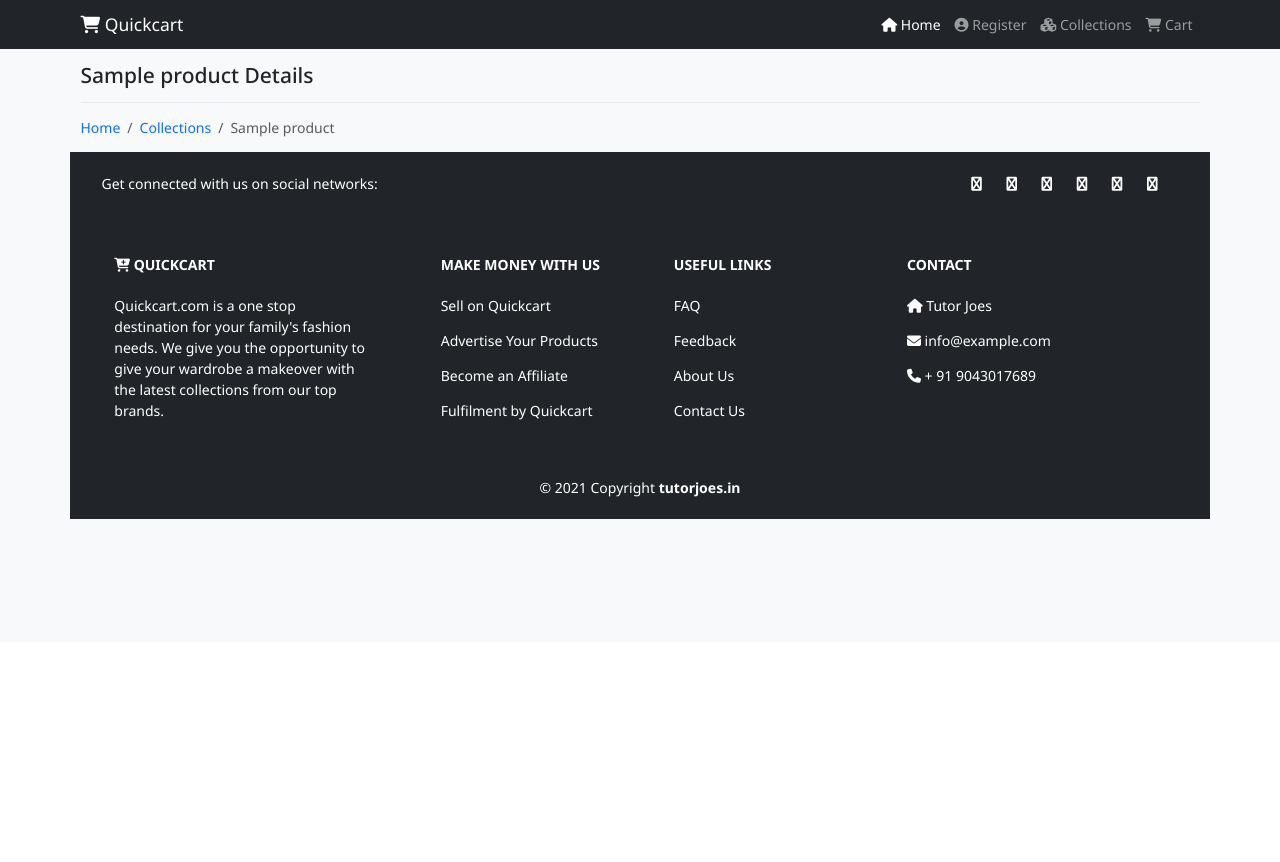
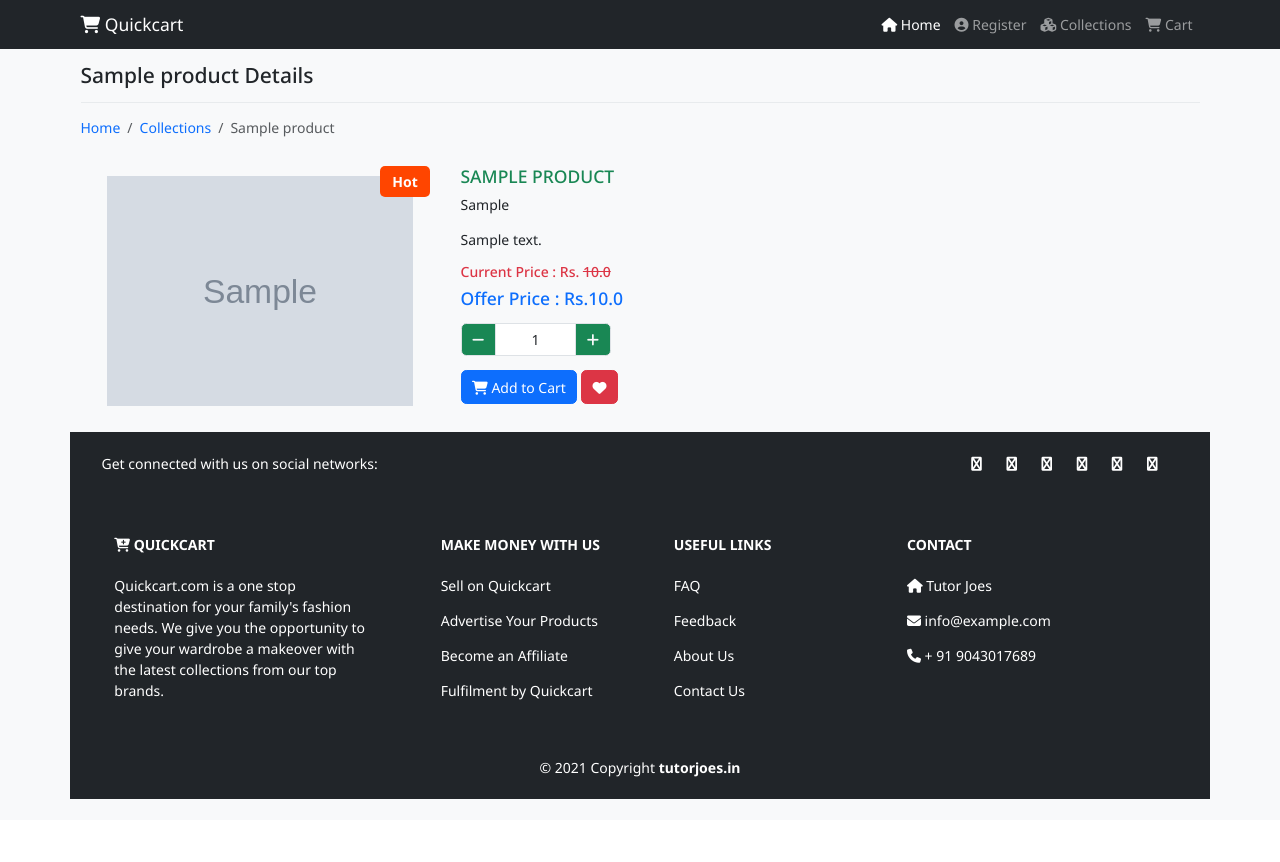
Before and after one commit to Thirumalai24/quickcart, a Django app: template shop/templates/shop/products/product_details.html in a window 1280 px wide. Before the commit the page ends 519 px from the top, so only its background shows below. Run offline with Django 5.2, Linux system fonts and the light colour scheme; the template is opened without the code that fills it: values that come from a table or form of the project are taken from there, others are empty; tables that the repository leaves empty hold one stand-in row (values such as "Sample post"); grey boxes marked "Sample" are stand-in pictures.

Commit message:
index page css

```diff
--- a/shop/templates/shop/collections.html
+++ b/shop/templates/shop/collections.html
@@ -3,7 +3,7 @@
   Registration | ShopKart
 {% endblock title %}
 {% block content %}
-  <section class="py-5 text-center container"  style="margin-top:70px;">
+  <section class="py-5 text-center container"  style="margin-top:50px;">
     <div class="row py-lg-5">
       <div class="col-lg-6 col-md-8 mx-auto">
         <h1 class="fw-light">Bestsellers</h1>
@@ -26,7 +26,7 @@
         {% for item in category %}
         <div class="col-md-4 col-lg-3">
           <div class="card my-3">
-            <img src="{{item.image.url}}"  class="card-image-top" alt="Categories">
+            <img src="{{item.image.url}}"  class="card-image-top product-image" alt="Categories">
             <a href="{% url 'collections' item.name %}">
             <div class="card-body">
               <h5 class="card-title text-primary">{{ item.name }}</h5>
--- a/shop/templates/shop/products/index.html
+++ b/shop/templates/shop/products/index.html
@@ -23,7 +23,9 @@
       {% for item in products %}
       <div class="col-md-4 col-lg-3">
         <div class="card my-3">
-          <img src=" {% if item.product_image%} {{item.product_image.url}} {% else %} /static/images/default_product.jpg {% endif %}"  class="card-image-top" alt="Categories">
+          <img src=" {% if item.product_image%} {{item.product_image.url}} {% else %} /static/images/default_product.jpg {% endif %}"
+            class="card-img-top product-image"
+            alt="Products">
           <a href="{% url 'product_details' category_name item.name %}">
           <div class="card-body">
             <h5 class="card-title text-primary">{{ item.name }}</h5>
--- a/shop/templates/shop/products/product_details.html
+++ b/shop/templates/shop/products/product_details.html
@@ -19,4 +19,38 @@ ShopKart | Online Shopping
         </nav>
         {% comment %} {% include 'shop/inc/message.html' %} {% endcomment %}
       </div>
+
+      <div class="col-4 my-3 trend-box">
+        {% if products.trending %}
+          <div class="trending">Hot</div>
+          {% endif %}
+          <img src="{% if products.product_image %}{{ products.product_image.url }}{% else %}/static/images/default_product.jpg{% endif %}"
+            class="card-img-top product-image"
+            alt="{{ products.name }}">
+      </div>
+
+      <div class="col-8 my-3">
+        <h5 class="text-success">{{products | upper}}</h5>
+        <p>{{products.vendor}}</p>
+        <p>{{products.description}}</p>
+        <h6 class="my-2 text-danger">Current Price : Rs. <s>{{products.original_price}}</s></h6>
+        <h5 class="my-2 text-primary">Offer Price   : Rs.{{products.selling_price}}</h5>
+        <div class="my-3">
+          {% if products.quantity > 0 %}
+          <input type="hidden" value="{{products.id}}" id="pid">
+
+            <p>
+              <div class="input-group" style="width:150px">
+                <button class="input-group-text bg-success text-light" id="btnMinus" ><i class="fa fa-minus"></i></button>
+                  <input type="text" name="qty" id="txtQty" value="1" class="form-control text-center">
+                <button class="input-group-text bg-success text-light" id="btnPlus"><i class="fa fa-plus"></i></button>
+              </div>
+            </p>
+           <button class="btn btn-primary" id="btnCart"><i class="fa fa-shopping-cart"></i> Add to Cart</button>
+          {% else %}
+          <button class="btn btn-secondary"><i class="fa fa-minus"></i> Out of Stock</button>
+          {% endif %}
+          <button class="btn btn-danger" id="btnFav"><i class="fa fa-heart"></i></button>
+        </div>
+    </div>
 {% endblock content %}
--- a/shop/views.py
+++ b/shop/views.py
@@ -3,7 +3,8 @@ from . models import *
 from django.contrib import messages
 
 def home(request):
-    return render(request,"shop/index.html")
+    products=Product.objects.filter(trending=1)
+    return render(request,"shop/index.html",{"products":products})
 
 def register(request):
     return render(request,"shop/register.html")
--- a/static/css/style.css
+++ b/static/css/style.css
@@ -32,6 +32,27 @@ a{
     margin-bottom: 2px;
 }
 
-.pic-box {
+.trend-box {
     position: relative;
 }
+
+.trending {
+  background-color: orangered;
+  color: white;
+  width: 50px;
+  text-align: center;
+  font-weight: bold;
+  display: inline;
+  border-radius: 5px;
+  padding: 5px;
+  position: absolute;
+  top: 0;
+  right: 20px;
+  z-index: 10;
+}
+.product-image {
+    height: 250px;
+    object-fit: contain;
+    width: 100%;
+    padding: 10px;
+}
```
Also changed, not shown: shop/templates/shop/index.html (+24 -3 lines).
